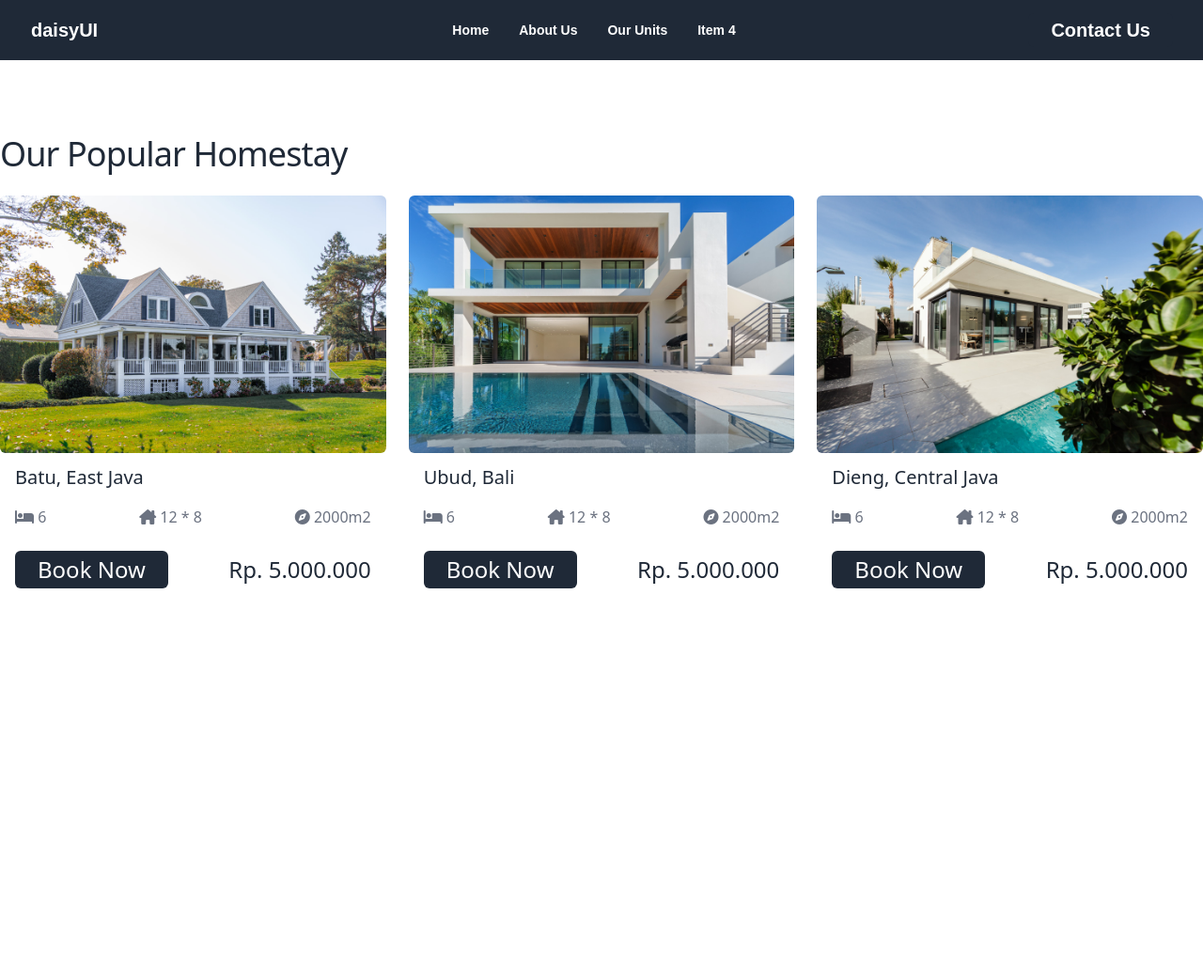
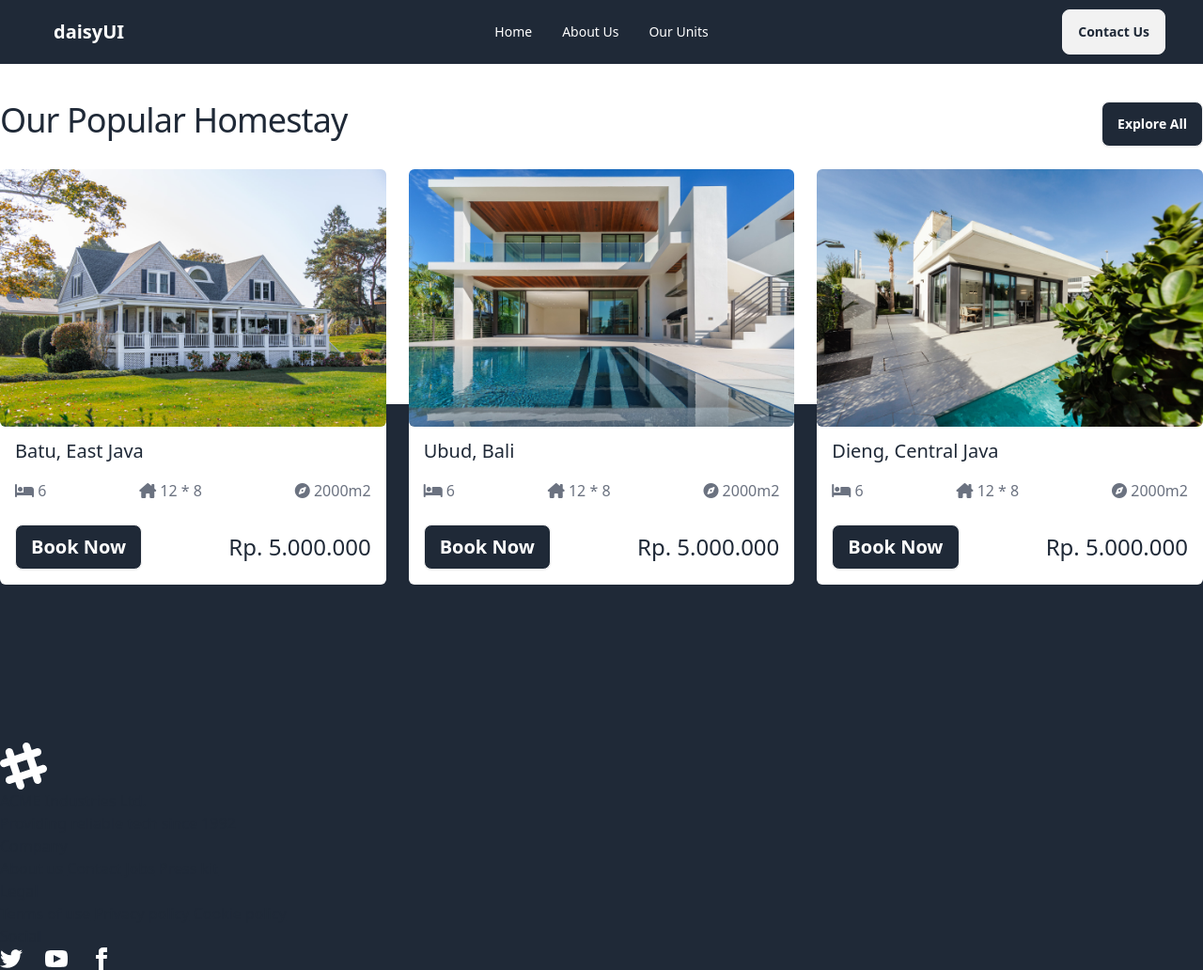
Before and after one commit to fransdito22/Tugas_Web_Lanjut, a website: page pages/units.html in a window 1280 px wide. Shown: the whole page at 94% size. Before the commit the page ends 800 px from the top, so only its background shows below. Drawn offline with Linux system fonts and the light colour scheme.

Commit message:
menyelesaikan halaman units

```diff
--- a/pages/units.html
+++ b/pages/units.html
@@ -10,10 +10,8 @@
 </head>
 <body>
    <!-- NAVBAR -->
-   <nav class="navbar bg-gray-800">
-      <h1 class="text-3xl font-Custom font-bold underline text-white">
-         <div class=" navbar fixed ">
-            <div class="navbar-start ">
+   <nav class="navbar bg-gray-800 text-white px-10 fixed-top">
+      <div class="navbar-start">
          <div class="dropdown">
             <div tabindex="0" role="button" class="btn btn-ghost lg:hidden">
                <svg
@@ -21,52 +19,49 @@
                class="h-5 w-5"
                fill="none"
                viewBox="0 0 24 24"
-                     stroke="currentColor"
-                  >
+               stroke="currentColor">
                <path
                   stroke-linecap="round"
                   stroke-linejoin="round"
                   stroke-width="2"
-                     d="M4 6h16M4 12h8m-8 6h16"
-                     />
+                  d="M4 6h16M4 12h8m-8 6h16" />
                </svg>
             </div>
-               <ul id="theme-switch" tabindex="0"class=" menu menu-sm dropdown-content bg-base-100 rounded-box z-[1] mt-3 w-52 p-2 shadow "
-               >
-                  <li><a href="../index.html">Home</a></li>
-                  <li><a href="#">About Us</a></li>
-                  <li><a href="">Our Units</a></li>
-                  <li><a>Item 4</a></li>
+            <ul
+               tabindex="0"
+               class="menu menu-sm dropdown-content bg-base-100 rounded-box z-[1] mt-3 w-52 p-2 shadow">
+               <li><a>Home</a></li>
+               <li><a>About Us</a></li>
+               <li><a>Our Units</a></li>
             </ul>
          </div>
          <a class="btn btn-ghost text-xl">daisyUI</a>
       </div>
-            <div class="navbar-center hidden lg:flex ">
-               <ul class="menu menu-horizontal ">
-               <li><a href="../index.html">Home</a></li>
+      <div class="navbar-center hidden lg:flex">
+         <ul class="menu menu-horizontal px-1">
+            <li><a>Home</a></li>
             <li><a>About Us</a></li>
-               <li><a href="">Our Units</a></li>
-               <li><a>Item 4</a></li>
+            <li><a>Our Units</a></li>
          </ul>
       </div>
-            <div class="navbar-end mr-8">
-               <a href="#" class="text-white rounded-md bg-gray-800 text-xl px-6 py-1 hover:bg-black focus:scale-95 .transition:all duration-2200 ease-out ">Contact Us</a>
+      <div class="navbar-end">
+         <a class="btn btn-md">Contact Us</a>
       </div>
-         </div>
-         </h1>
    </nav>
 
-   <div class="container mx-auto">
 
-      <!-- POPULAR -->
-      <div class="mx-auto max-w-8xl lg:mx-0 mt-20">
+   <!-- CONTENT -->
+   <div class="container mx-auto" style="margin-top: 40px;">
+      <!-- HEADER -->
+      <div class="flex">
          <h2 class="text-2xl tracking-tight sm:text-4xl ">Our Popular Homestay</h2>
+         <button class="btn btn-md text-white bg-gray-800 px-4 ms-auto">Explore All</button>
       </div>
 
       <div class="mx-auto flex items-center justify-center mt-6">
          <div class="grid grid-cols-1 md:grid-cols-2 lg:grid-cols-3 gap-6">
             <!-- card -->
-            <div class="card rounded-md">
+            <div class="card rounded-md bg-base-100 style="z-index: 1;">
                <div class="flex flex-col">
                   <div class="rounded-md overflow-hidden">
                      <img src="../image/home1.jpg" alt="">
@@ -78,14 +73,14 @@
                      <p class="mx-4 text-gray-500"><i class="fa fa-compass"></i> 2000m2 </p>
                   </div>
                   <div class="flex mt-6 mb-4 px-4">
-                     <a href="#" class="text-white rounded-md bg-gray-800 text-2xl px-6 py-1 hover:bg-black focus:scale-95 .transition:all duration-2200 ease-out ">Book Now</a>
+                     <button class="btn btn-md text-xl text-white bg-gray-800 ">Book Now</button>
                      <h5 class="my-auto ms-auto text-2xl"> Rp. 5.000.000</h5>
                   </div>
                </div>
             </div>
 
             <!-- card -->
-            <div class="card rounded-md">
+            <div class="card rounded-md bg-base-100" style="z-index: 1;">
                <div class="flex flex-col">
                   <div class="rounded-md overflow-hidden">
                      <img src="../image/home2.jpg" alt="">
@@ -97,14 +92,14 @@
                      <p class="mx-4 text-gray-500"><i class="fa fa-compass"></i> 2000m2 </p>
                   </div>
                   <div class="flex mt-6 mb-4 px-4">
-                     <a href="#" class="text-white rounded-md bg-gray-800 text-2xl px-6 py-1 hover:bg-black focus:scale-95 .transition:all duration-2200 ease-out ">Book Now</a>
+                     <button class="btn btn-md text-xl text-white bg-gray-800 ">Book Now</button>
                      <h5 class="my-auto ms-auto text-2xl"> Rp. 5.000.000</h5>
                   </div>
                </div>
             </div>
 
             <!-- card -->
-            <div class="card rounded-md">
+            <div class="card rounded-md bg-base-100" style="z-index: 1;">
                <div class="flex flex-col">
                   <div class="rounded-md overflow-hidden">
                      <img src="../image/home3.jpg" alt="">
@@ -116,7 +111,7 @@
                      <p class="mx-4 text-gray-500"><i class="fa fa-compass"></i> 2000m2 </p>
                   </div>
                   <div class="flex mt-6 mb-4 px-4">
-                     <a href="#" class="text-white rounded-md bg-gray-800 text-2xl px-6 py-1 hover:bg-black focus:scale-95 .transition:all duration-2200 ease-out ">Book Now</a>
+                     <button class="btn btn-md text-xl text-white bg-gray-800 ">Book Now</button>
                      <h5 class="my-auto ms-auto text-2xl"> Rp. 5.000.000</h5>
                   </div>
                </div>
@@ -124,13 +119,89 @@
 
 
          </div>
-
+      </div>
    </div>
 
+   <!-- DARK BACKGROUND -->
+   <section class="bg-gray-800" style="height: 45vh; margin-top: -15%; z-index: -1;" id="">
+   </section>
 
+   <!-- footer -->
+   <footer class="footer bg-gray-800 text-neutral-content p-10">
+      <aside>
+         <svg
+            width="50"
+            height="50"
+            viewBox="0 0 24 24"
+            xmlns="http://www.w3.org/2000/svg"
+            fill-rule="evenodd"
+            clip-rule="evenodd"
+            class="fill-current"
+            style="fill: white;">
+            <path
+               d="M22.672 15.226l-2.432.811.841 2.515c.33 1.019-.209 2.127-1.23 2.456-1.15.325-2.148-.321-2.463-1.226l-.84-2.518-5.013 1.677.84 2.517c.391 1.203-.434 2.542-1.831 2.542-.88 0-1.601-.564-1.86-1.314l-.842-2.516-2.431.809c-1.135.328-2.145-.317-2.463-1.229-.329-1.018.211-2.127 1.231-2.456l2.432-.809-1.621-4.823-2.432.808c-1.355.384-2.558-.59-2.558-1.839 0-.817.509-1.582 1.327-1.846l2.433-.809-.842-2.515c-.33-1.02.211-2.129 1.232-2.458 1.02-.329 2.13.209 2.461 1.229l.842 2.515 5.011-1.677-.839-2.517c-.403-1.238.484-2.553 1.843-2.553.819 0 1.585.509 1.85 1.326l.841 2.517 2.431-.81c1.02-.33 2.131.211 2.461 1.229.332 1.018-.21 2.126-1.23 2.456l-2.433.809 1.622 4.823 2.433-.809c1.242-.401 2.557.484 2.557 1.838 0 .819-.51 1.583-1.328 1.847m-8.992-6.428l-5.01 1.675 1.619 4.828 5.011-1.674-1.62-4.829z"></path>
+         </svg>
+         <p>
+            ACME Industries Ltd.
+            <br />
+            Providing reliable tech since 1992
+         </p>
+      </aside>
+      <nav>
+         <h6 class="footer-title">Company</h6>
+         <a class="link link-hover">About us</a>
+         <a class="link link-hover">Contact</a>
+         <a class="link link-hover">Jobs</a>
+         <a class="link link-hover">Press kit</a>
+      </nav>
+      <nav>
+         <h6 class="footer-title">Legal</h6>
+         <a class="link link-hover">Terms of use</a>
+         <a class="link link-hover">Privacy policy</a>
+         <a class="link link-hover">Cookie policy</a>
+      </nav>
+      <nav>
+         <h6 class="footer-title">Social</h6>
+         <div class="flex gap-6">
+            <a>
+               <svg
+               xmlns="http://www.w3.org/2000/svg"
+               width="24"
+               height="24"
+               viewBox="0 0 24 24"
+               class="fill-current"
+               style="fill: white;">
+               <path
+                  d="M24 4.557c-.883.392-1.832.656-2.828.775 1.017-.609 1.798-1.574 2.165-2.724-.951.564-2.005.974-3.127 1.195-.897-.957-2.178-1.555-3.594-1.555-3.179 0-5.515 2.966-4.797 6.045-4.091-.205-7.719-2.165-10.148-5.144-1.29 2.213-.669 5.108 1.523 6.574-.806-.026-1.566-.247-2.229-.616-.054 2.281 1.581 4.415 3.949 4.89-.693.188-1.452.232-2.224.084.626 1.956 2.444 3.379 4.6 3.419-2.07 1.623-4.678 2.348-7.29 2.04 2.179 1.397 4.768 2.212 7.548 2.212 9.142 0 14.307-7.721 13.995-14.646.962-.695 1.797-1.562 2.457-2.549z"></path>
+               </svg>
+            </a>
+            <a>
+               <svg
+               xmlns="http://www.w3.org/2000/svg"
+               width="24"
+               height="24"
+               viewBox="0 0 24 24"
+               class="fill-current"
+               style="fill: white;">
+               <path
+                  d="M19.615 3.184c-3.604-.246-11.631-.245-15.23 0-3.897.266-4.356 2.62-4.385 8.816.029 6.185.484 8.549 4.385 8.816 3.6.245 11.626.246 15.23 0 3.897-.266 4.356-2.62 4.385-8.816-.029-6.185-.484-8.549-4.385-8.816zm-10.615 12.816v-8l8 3.993-8 4.007z"></path>
+               </svg>
+            </a>
+            <a>
+               <svg
+               xmlns="http://www.w3.org/2000/svg"
+               width="24"
+               height="24"
+               viewBox="0 0 24 24"
+               class="fill-current"
+               style="fill: white;">
+               <path
+                  d="M9 8h-3v4h3v12h5v-12h3.642l.358-4h-4v-1.667c0-.955.192-1.333 1.115-1.333h2.885v-5h-3.808c-3.596 0-5.192 1.583-5.192 4.615v3.385z"></path>
+               </svg>
+            </a>
          </div>
-
-
+      </nav>
+   </footer>
 
 </body>
 </html>
```
Lines whose indentation alone changed are shown as unchanged.
